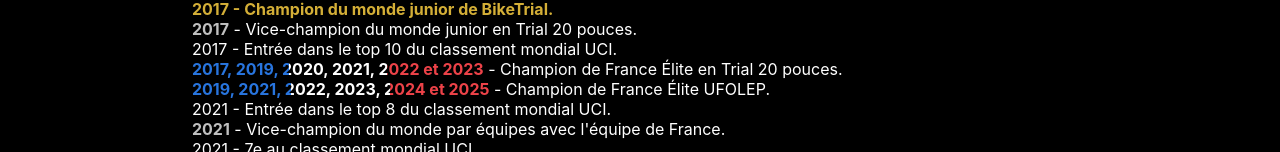
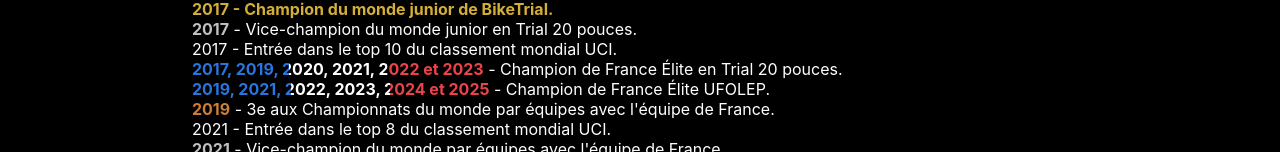
Before and after one commit to LouisGrillon/PerfLouisGrillon, a React (Vite) app in the folder perflouisgrillon/: page /about in a window 1280 px wide. Shown: the part 800-952 px from the top of the page. Built offline with nearby package versions, Linux system fonts and the light colour scheme; no server answers; a web font is replaced by a local one.

Commit message:
Update About.jsx

```diff
--- a/perflouisgrillon/src/Components/About/About.jsx
+++ b/perflouisgrillon/src/Components/About/About.jsx
@@ -111,6 +111,12 @@ function About() {
     ) : part
   )}
 </span><br />
+ <span className="description">
+  <span style={{ color: "#CD7F32", fontWeight: "bold" }}>
+    {t('trophy_2019_team').slice(0, 4)}
+  </span>
+  {t('trophy_2019_team').slice(4)}
+</span><br />
 <span className="description">{t('trophy_2021_top8')}</span><br />
 <span className="description">
   <span style={{ color: "#C0C0C0", fontWeight: "bold" }}>
```
